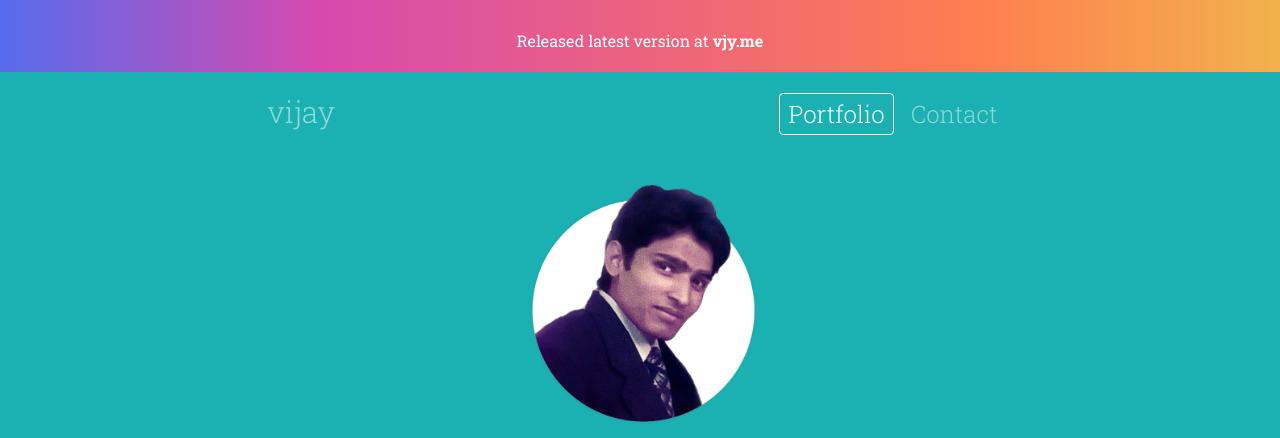
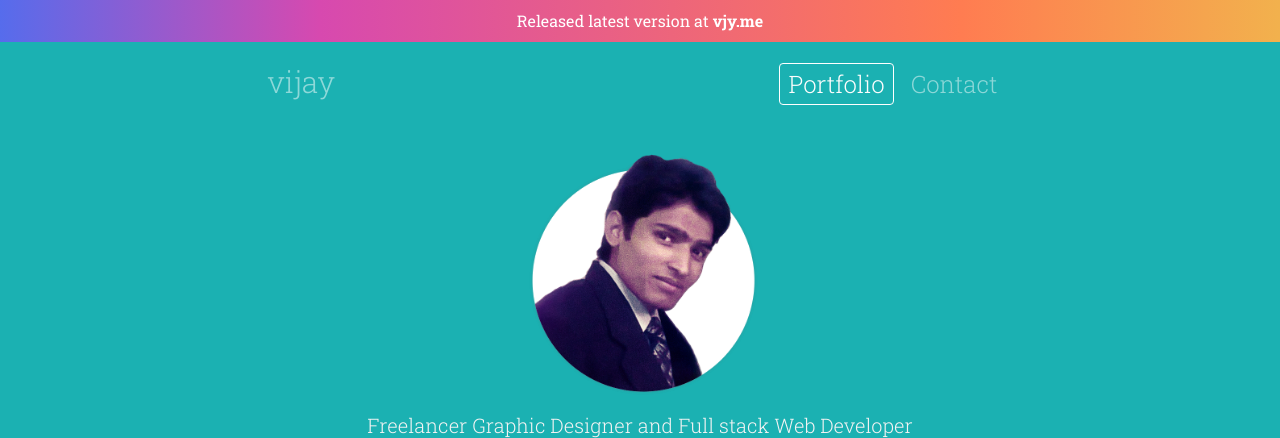
Before and after one commit to realvjy/version, a plain HTML site: page v1/index.html in a window 1280 px wide. Shown: the top 438 px of the page. Drawn offline with Linux system fonts and the light colour scheme.

Commit message:
Update styles.css
Annouce

```diff
--- a/v1/css/styles.css
+++ b/v1/css/styles.css
@@ -26,6 +26,8 @@ body,html{
 }
 .announce-wrapper h2 {
    font-size: 16px;
+   line-height: 18px;
+   margin: 0;
 }
 .announce-wrapper a {
     color: #fff;
```
